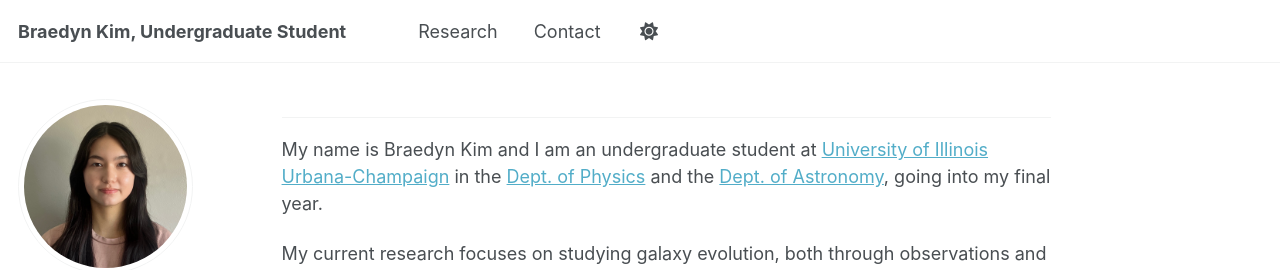
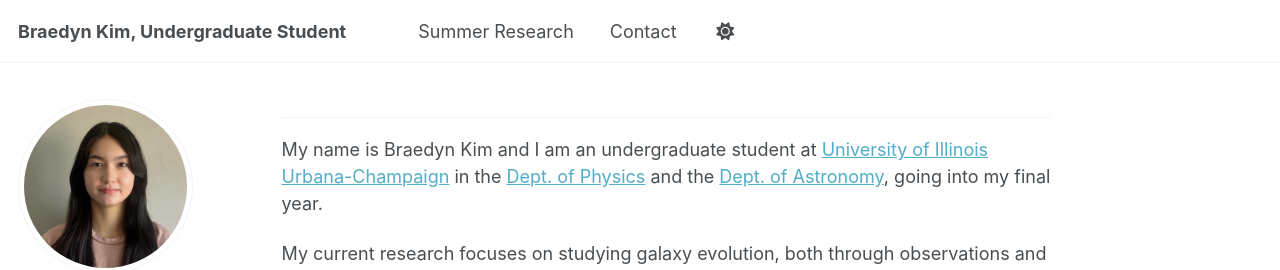
Before and after one commit to braedynkim/braedynkim.github.io, a Jekyll site: the page built from _pages/about.md, in a window 1280 px wide. Shown: the top 270 px of the page. Built offline with Jekyll 4.4.1, drawn with Linux system fonts in a browser that asks for light colours; some web fonts are replaced; a script that is not in the unit is left out.

Commit message:
Update navigation.yml

```diff
--- a/_data/navigation.yml
+++ b/_data/navigation.yml
@@ -8,8 +8,8 @@
 #      Markdown formatted page while the second is generated using JSON.
 
 main:
-  - title: "Research"
-    url: /research/
+  - title: "Summer Research"
+    url: /summer-research/
 
   - title: "Contact"
     url: /contact/
```
